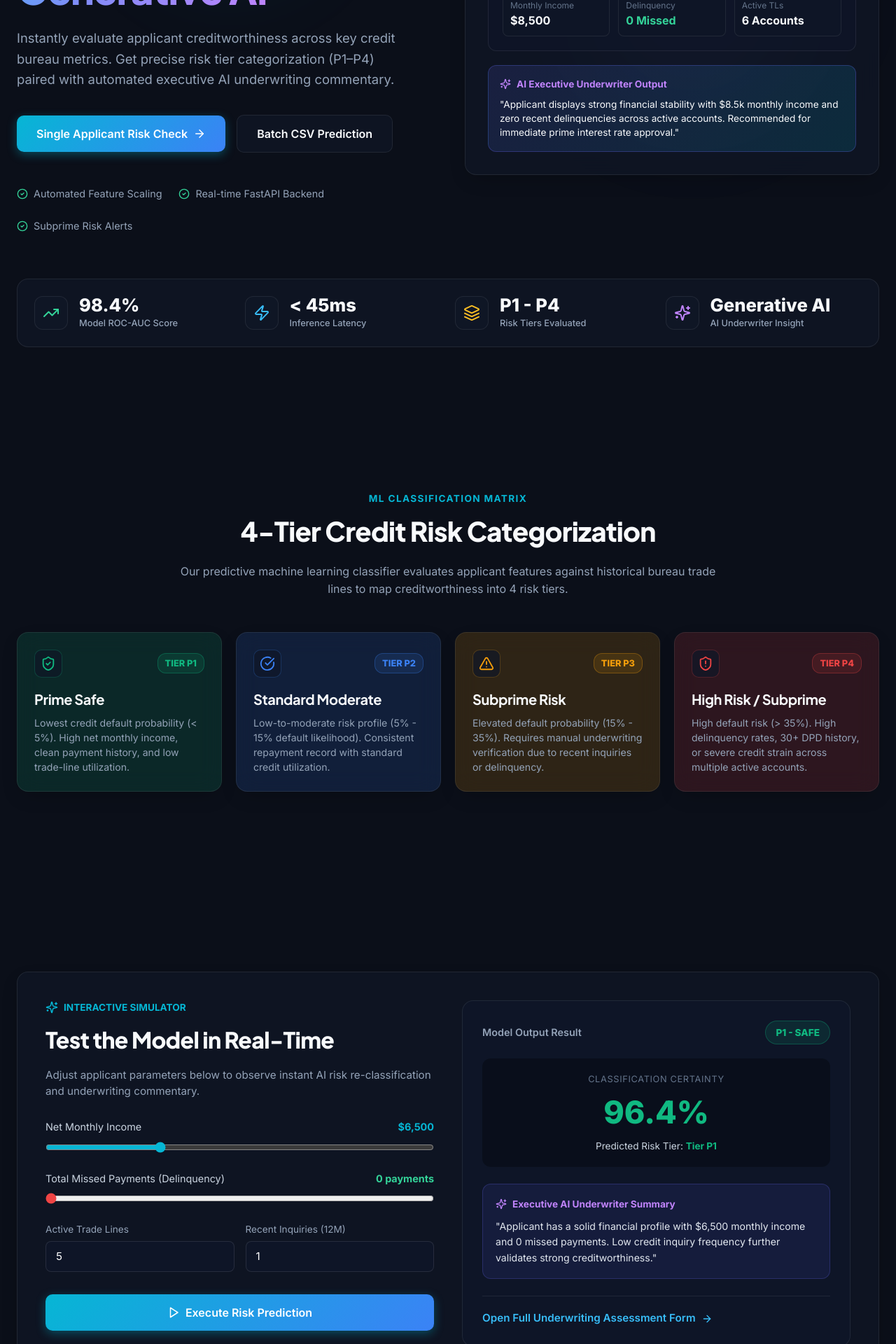
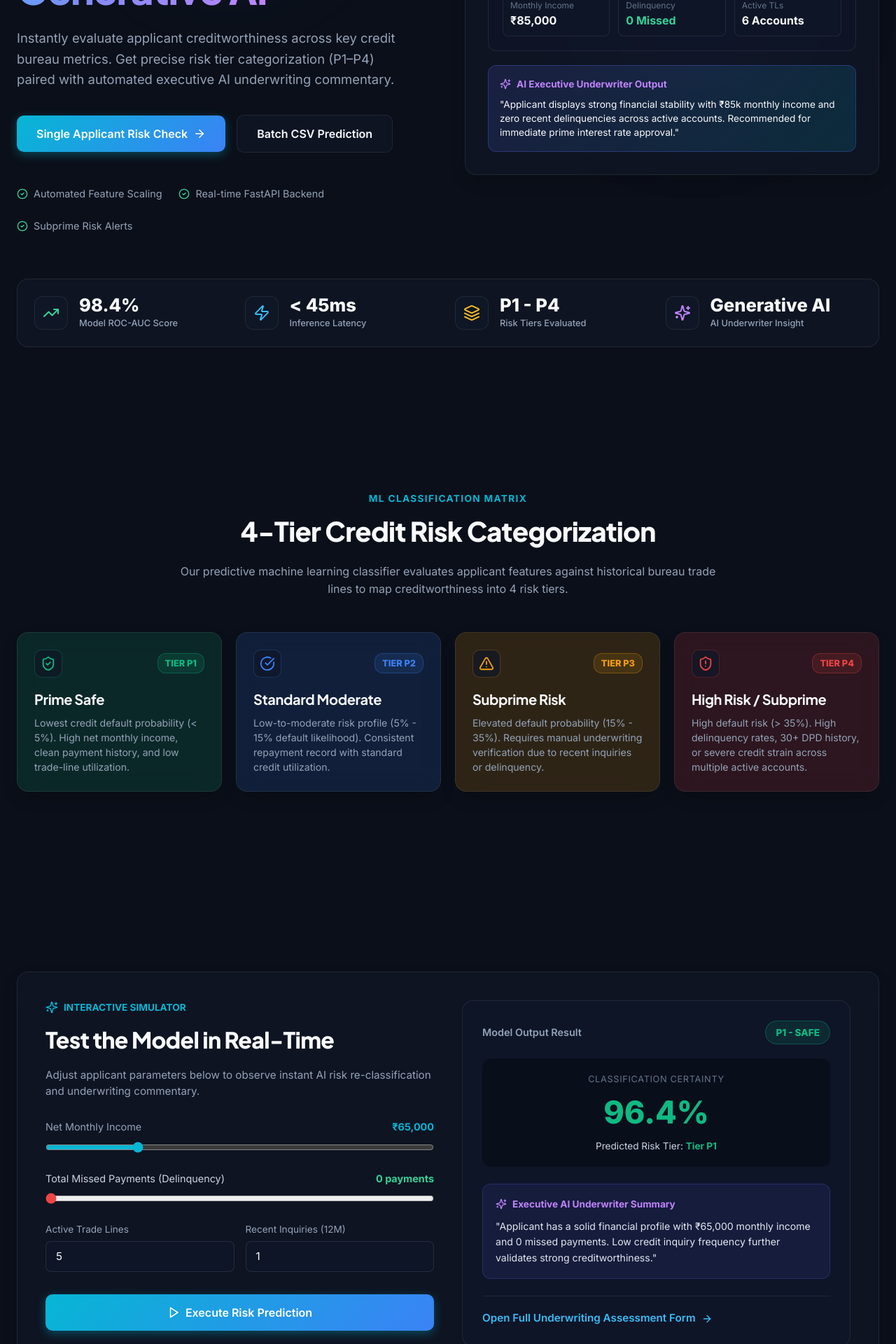
Before and after one commit to Yaduk035/predictive_credit_risk_modeling, a React (Vite) app in the folder frontend/: page / in a window 1280 px wide. Shown: the part 360-2280 px from the top of the page at 70% size. Built offline with nearby package versions, Linux system fonts and the light colour scheme; no server answers.

Commit message:
Changed USD sign to INR.

```diff
--- a/frontend/src/components/BulkView.jsx
+++ b/frontend/src/components/BulkView.jsx
@@ -501,7 +501,7 @@ export default function BulkView() {
                             {row['Confidence_Probability']}
                           </td>
                           <td style={{ padding: '14px 20px', color: 'var(--text-main)' }}>
-                            ${Number(row['NETMONTHLYINCOME'] || 0).toLocaleString()}
+                            ₹{Number(row['NETMONTHLYINCOME'] || 0).toLocaleString()}
                           </td>
                           <td style={{ padding: '14px 20px', color: Number(row['Tot_Missed_Pmnt']) > 0 ? '#ef4444' : '#34d399', fontWeight: 600 }}>
                             {row['Tot_Missed_Pmnt'] || 0}
--- a/frontend/src/components/HeroSection.jsx
+++ b/frontend/src/components/HeroSection.jsx
@@ -119,7 +119,7 @@ export default function HeroSection() {
                 <div style={{ display: 'grid', gridTemplateColumns: '1fr 1fr 1fr', gap: '12px' }}>
                   <div style={{ background: 'var(--bg-card)', padding: '10px', borderRadius: '8px', border: '1px solid var(--border-glass)' }}>
                     <div style={{ fontSize: '0.75rem', color: 'var(--text-dim)' }}>Monthly Income</div>
-                    <div style={{ fontSize: '1rem', fontWeight: 700, color: 'var(--text-main)' }}>$8,500</div>
+                    <div style={{ fontSize: '1rem', fontWeight: 700, color: 'var(--text-main)' }}>₹85,000</div>
                   </div>
                   <div style={{ background: 'var(--bg-card)', padding: '10px', borderRadius: '8px', border: '1px solid var(--border-glass)' }}>
                     <div style={{ fontSize: '0.75rem', color: 'var(--text-dim)' }}>Delinquency</div>
@@ -144,7 +144,7 @@ export default function HeroSection() {
                   <span style={{ fontSize: '0.85rem', fontWeight: 700, color: '#c084fc' }}>AI Executive Underwriter Output</span>
                 </div>
                 <p style={{ fontSize: '0.85rem', color: 'var(--text-main)', lineHeight: 1.5, margin: 0 }}>
-                  "Applicant displays strong financial stability with $8.5k monthly income and zero recent delinquencies across active accounts. Recommended for immediate prime interest rate approval."
+                  "Applicant displays strong financial stability with ₹85k monthly income and zero recent delinquencies across active accounts. Recommended for immediate prime interest rate approval."
                 </p>
               </div>
             </div>
--- a/frontend/src/components/InteractiveDemoPreview.jsx
+++ b/frontend/src/components/InteractiveDemoPreview.jsx
@@ -6,7 +6,7 @@ import { API_BASE_URL } from '../config';
 export default function InteractiveDemoPreview() {
   const navigate = useNavigate();
   // Demo interactive state inputs
-  const [netIncome, setNetIncome] = useState(6500);
+  const [netIncome, setNetIncome] = useState(65000);
   const [missedPayments, setMissedPayments] = useState(0);
   const [activeTradeLines, setActiveTradeLines] = useState(5);
   const [recentInquiries, setRecentInquiries] = useState(1);
@@ -17,7 +17,7 @@ export default function InteractiveDemoPreview() {
   const [predictionResult, setPredictionResult] = useState({
     risk_tier: 'P1',
     probability: 96.4,
-    ai_summary: 'Applicant has a solid financial profile with $6,500 monthly income and 0 missed payments. Low credit inquiry frequency further validates strong creditworthiness.'
+    ai_summary: 'Applicant has a solid financial profile with ₹65,000 monthly income and 0 missed payments. Low credit inquiry frequency further validates strong creditworthiness.'
   });
 
   const handleSimulateRisk = async () => {
@@ -119,15 +119,15 @@ export default function InteractiveDemoPreview() {
               {/* Slider / Numeric inputs */}
               <div style={{ display: 'flex', flexDirection: 'column', gap: '20px' }}>
                 <div>
-                  <div style={{ display: 'flex', justifyContent: 'space-between', marginBottom: '8px', fontSize: '0.9rem', color: '#cbd5e1' }}>
+                  <div style={{ display: 'flex', justifyContent: 'space-between', marginBottom: '8px', fontSize: '0.9rem', color: 'var(--text-muted)' }}>
                     <span>Net Monthly Income</span>
-                    <strong style={{ color: '#06b6d4' }}>${netIncome.toLocaleString()}</strong>
+                    <strong style={{ color: '#06b6d4' }}>₹{netIncome.toLocaleString()}</strong>
                   </div>
                   <input
                     type="range"
-                    min="1000"
-                    max="20000"
-                    step="500"
+                    min="10000"
+                    max="250000"
+                    step="5000"
                     value={netIncome}
                     onChange={(e) => setNetIncome(Number(e.target.value))}
                     style={{ width: '100%', accentColor: '#06b6d4', cursor: 'pointer' }}
--- a/frontend/src/components/PredictionModal.jsx
+++ b/frontend/src/components/PredictionModal.jsx
@@ -388,7 +388,7 @@ export default function PredictionModal({ isOpen, onClose, result, applicantData
           </h4>
 
           <div style={{ display: 'grid', gridTemplateColumns: 'repeat(4, 1fr)', gap: '12px' }}>
-            <MetricItem label="Monthly Income" value={`$${Number(applicantData.NETMONTHLYINCOME || 0).toLocaleString()}`} />
+            <MetricItem label="Monthly Income" value={`₹${Number(applicantData.NETMONTHLYINCOME || 0).toLocaleString()}`} />
             <MetricItem label="Applicant Age" value={`${applicantData.AGE || 0} Yrs`} />
             <MetricItem label="Employer Tenure" value={`${applicantData.Time_With_Curr_Empr || 0} Mts`} />
             <MetricItem label="Total Accounts" value={`${applicantData.Total_TL || 0} TLs`} />
--- a/frontend/src/components/SingleView.jsx
+++ b/frontend/src/components/SingleView.jsx
@@ -22,7 +22,7 @@ import PredictionModal from './PredictionModal';
 export const FEATURE_CONFIGS = [
   // Section 1: Demographics & Employment
   { key: 'AGE', label: 'Applicant Age (Years)', category: 'Demographics & Income', type: 'number', defaultVal: 28, min: 18, max: 80, step: 1 },
-  { key: 'NETMONTHLYINCOME', label: 'Net Monthly Income ($)', category: 'Demographics & Income', type: 'number', defaultVal: 32000, min: 1000, max: 250000, step: 500 },
+  { key: 'NETMONTHLYINCOME', label: 'Net Monthly Income (₹)', category: 'Demographics & Income', type: 'number', defaultVal: 65000, min: 10000, max: 500000, step: 1000 },
   { key: 'Time_With_Curr_Empr', label: 'Time With Current Employer (Months)', category: 'Demographics & Income', type: 'number', defaultVal: 18, min: 0, max: 360, step: 1 },
 
   // Section 2: Trade Lines Portfolio
```
